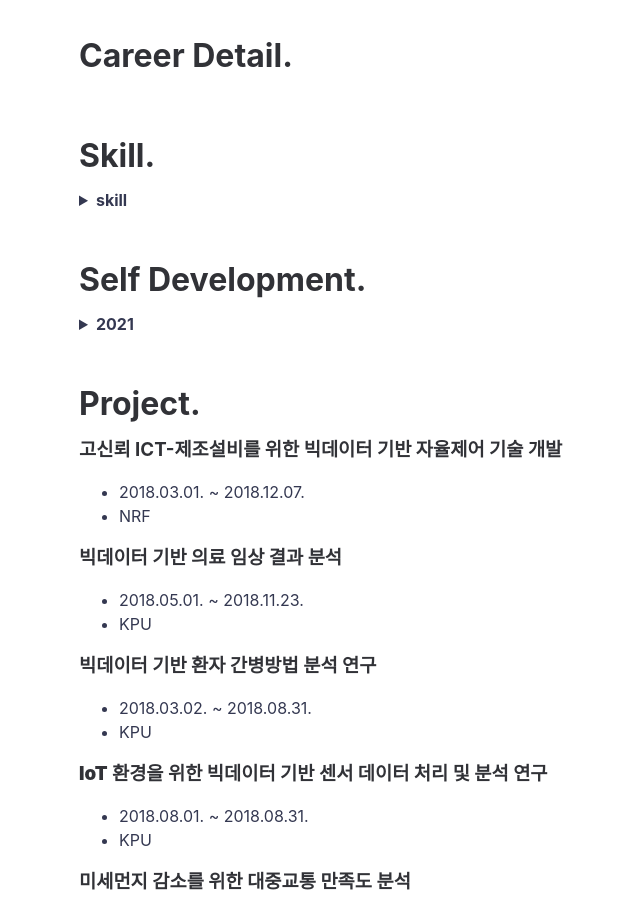
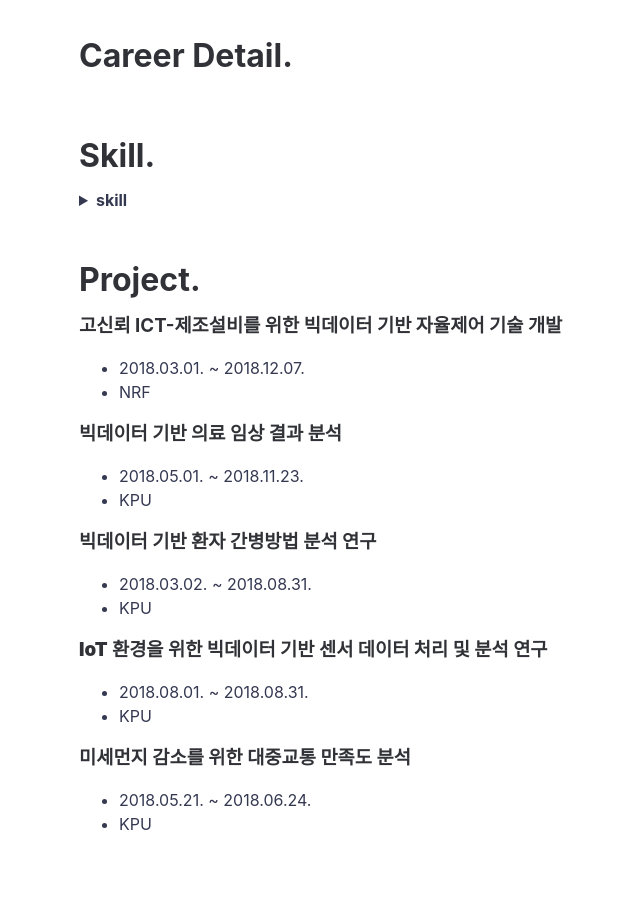
Before and after one commit to jihunparkme/jihunparkme.github.io, a Jekyll site: the page built from about.md, in a window 1280 px wide and 900 px high, scrolled down 1148 px. Shown: the whole window, without its empty margins (141-781 px from the left). Built offline with Jekyll 4.4.1, drawn with Linux system fonts in a browser that asks for light colours.

Commit message:
add contents

```diff
--- a/about.md
+++ b/about.md
@@ -34,24 +34,6 @@ permalink: /about/
 - Language : Java, JavaScript, HTML5, jQuery, SQL, Python, C++<br/>
 - Back-end : Spring, JPA <br/>
 - Database : MS-SQL, MySQL<br/>
-</details>
-
-<br/>
-
-# Self Development.
-
-<details>
-  <summary><strong>2021</strong></summary>
-
-- 파이썬 알고리즘 인터뷰 책 리뷰 - [Done](https://velog.io/@dion/%ED%8C%8C%EC%9D%B4%EC%8D%AC-%EC%95%8C%EA%B3%A0%EB%A6%AC%EC%A6%98-%EC%9D%B8%ED%84%B0%EB%B7%B0-%EB%A6%AC%EB%B7%B0)
-- 생활코딩 머신러닝 야학 - [Certificated](https://cert.yah.ac/?d=2020.10.1&n=%EA%B9%80%EC%84%A0%EB%8F%99&t=2&a=%EB%A8%B8%EC%8B%A0%EB%9F%AC%EB%8B%9D%EC%95%BC%ED%95%99)
-- [CodeSquad Java Data Structure Study](https://github.com/Data-Structure-Study/java-datastructure) - Leader
-- [gitignore cli(giig)](https://github.com/ksundong/gitignore-cli-py): python cli gitignore maker(using gitignore.io api)
-- [IaC with Terraform and AWS](https://www.inflearn.com/certificate/84291-325710-1852117) - Certificated
-- Codesquad Cocoa Java Backend TA(2020. 11. 2 ~ 2020. 11. 27)
-- [Testdome Java Spring certificate(2020.12.13)](https://app.testdome.com/cert/295206d533a0453b891946fe90ad16f7)
-- [2020년 회고](https://velog.io/@dion/2020년-회고)
-
 </details>
 
 <br/>
```
Also changed, not shown: _posts/2019-01-01-Self-Development.md (added, +26 -0 lines).
